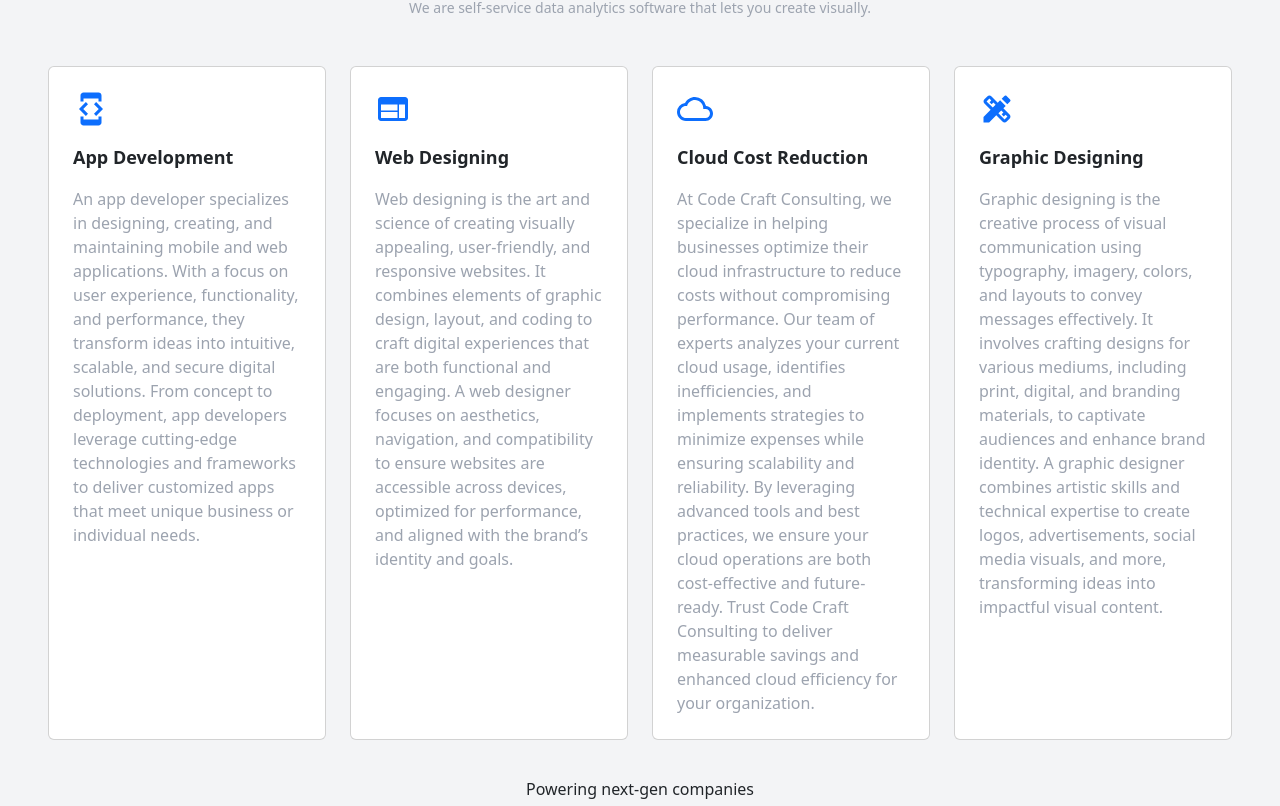
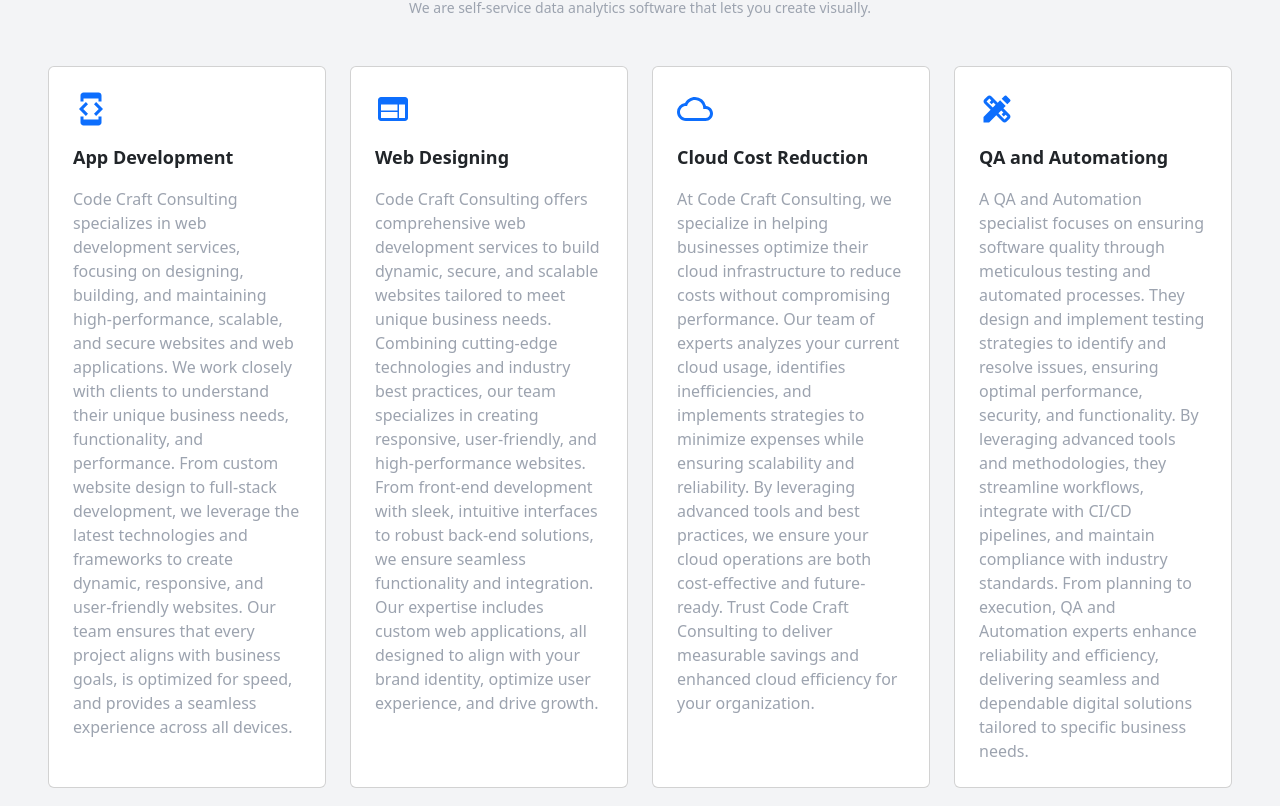
Before and after one commit to Profile-Hub/codeCraftPortfolio, a React (Vite) app: page / in a window 1280 px wide. Shown: the part 1254-2060 px from the top of the page. Built offline with nearby package versions, Linux system fonts and the light colour scheme.

Commit message:
update about page

```diff
--- a/package.json
+++ b/package.json
@@ -10,10 +10,15 @@
     "preview": "vite preview"
   },
   "dependencies": {
+    "@emotion/react": "^11.14.0",
+    "@emotion/styled": "^11.14.0",
     "@headlessui/react": "^2.2.0",
+    "@mui/icons-material": "^6.4.1",
+    "@mui/material": "^6.4.1",
     "aos": "^2.3.4",
     "bootstrap": "^5.3.3",
     "emailjs-com": "^3.2.0",
+    "mui": "^0.0.1",
     "react": "^18.2.0",
     "react-countup": "^6.5.3",
     "react-dom": "^18.2.0",
--- a/src/components/Hero/Hero.jsx
+++ b/src/components/Hero/Hero.jsx
@@ -19,16 +19,16 @@
        icon: <MdDeveloperMode className="text-4xl text-primary" />,
        link: "#",
        description:
-         "An app developer specializes in designing, creating, and maintaining mobile and web applications. With a focus on user experience, functionality, and performance, they transform ideas into intuitive, scalable, and secure digital solutions. From concept to deployment, app developers leverage cutting-edge technologies and frameworks to deliver customized apps that meet unique business or individual needs.",
-       aosDelay: "0",
+       "Code Craft Consulting specializes in web development services, focusing on designing, building, and maintaining high-performance, scalable, and secure websites and web applications. We work closely with clients to understand their unique business needs, functionality, and performance. From custom website design to full-stack development, we leverage the latest technologies and frameworks to create dynamic, responsive, and user-friendly websites. Our team ensures that every project aligns with business goals, is optimized for speed, and provides a seamless experience across all devices."
+        ,aosDelay: "0",
      },
      {
        name: "Web Designing",
        icon: <MdWeb className="text-4xl text-primary" />,
        link: "#",
        description:
-         "Web designing is the art and science of creating visually appealing, user-friendly, and responsive websites. It combines elements of graphic design, layout, and coding to craft digital experiences that are both functional and engaging. A web designer focuses on aesthetics, navigation, and compatibility to ensure websites are accessible across devices, optimized for performance, and aligned with the brand’s identity and goals.",
-       aosDelay: "300",
+       "Code Craft Consulting offers comprehensive web development services to build dynamic, secure, and scalable websites tailored to meet unique business needs. Combining cutting-edge technologies and industry best practices, our team specializes in creating responsive, user-friendly, and high-performance websites. From front-end development with sleek, intuitive interfaces to robust back-end solutions, we ensure seamless functionality and integration. Our expertise includes custom web applications, all designed to align with your brand identity, optimize user experience, and drive growth."
+        ,aosDelay: "300",
      },
      {
        name: "Cloud Cost Reduction",
@@ -39,12 +39,12 @@
        aosDelay: "700",
      },
      {
-       name: "Graphic Designing",
+       name: "QA and Automationg",
        icon: <MdDesignServices className="text-4xl text-primary" />,
        link: "#",
        description:
-         "Graphic designing is the creative process of visual communication using typography, imagery, colors, and layouts to convey messages effectively. It involves crafting designs for various mediums, including print, digital, and branding materials, to captivate audiences and enhance brand identity. A graphic designer combines artistic skills and technical expertise to create logos, advertisements, social media visuals, and more, transforming ideas into impactful visual content.",
-       aosDelay: "500",
+       "A QA and Automation specialist focuses on ensuring software quality through meticulous testing and automated processes. They design and implement testing strategies to identify and resolve issues, ensuring optimal performance, security, and functionality. By leveraging advanced tools and methodologies, they streamline workflows, integrate with CI/CD pipelines, and maintain compliance with industry standards. From planning to execution, QA and Automation experts enhance reliability and efficiency, delivering seamless and dependable digital solutions tailored to specific business needs."
+       ,  aosDelay: "500",
      },
 
    ];
--- a/src/components/Navbar/Navbar.jsx
+++ b/src/components/Navbar/Navbar.jsx
@@ -43,7 +43,7 @@
           </li>
           <li className="email">
             <span className="material-symbols-outlined phone gmail">mail</span>
-            <a href="mailto:sanjit@codecraftconsulting.in" className="pointer">sanjit@codecraftconsulting.in</a>
+            <a href="mailto:support@codecraftconsulting.in" className="pointer">support@codecraftconsulting.in</a>
           </li>
           <li className="email">
             <span className="material-symbols-outlined phone call">call</span>
--- a/src/components/Services/Contactus.jsx
+++ b/src/components/Services/Contactus.jsx
@@ -63,7 +63,7 @@
       phone: formData.phoneNumber,
       company: formData.company,
       message: formData.message,
-      to_email: 'shubhamkumargarg63@gmail.com', // Admin email
+      to_email: 'support@codecraftconsulting.in, sanjit@codecraftconsulting.in',
     };
 
     emailjs
@@ -89,6 +89,7 @@
         setIsSubmitting(false);
       });
   };
+
 
   return (
     <div>
@@ -204,7 +205,7 @@
                 </Switch>
                 <Switch.Label className="text-sm text-gray-600">
                   By selecting this, you agree to our{' '}
-                  <Link to="" className="font-semibold text-indigo-600">
+                  <Link to="/Privacy-Policy" className="font-semibold text-indigo-600">
                     privacy policy
                   </Link>
                   .
--- a/src/components/Services/Services.jsx
+++ b/src/components/Services/Services.jsx
@@ -27,16 +27,16 @@
        icon: <MdDeveloperMode className="text-4xl text-primary" />,
        link: "#",
        description:
-      "An app developer specializes in designing, creating, and maintaining mobile and web applications. With a focus on user experience, functionality, and performance, they transform ideas into intuitive, scalable, and secure digital solutions. From concept to deployment, app developers leverage cutting-edge technologies and frameworks to deliver customized apps that meet unique business or individual needs.",
-    aosDelay: "0",
+       "Code Craft Consulting specializes in web development services, focusing on designing, building, and maintaining high-performance, scalable, and secure websites and web applications. We work closely with clients to understand their unique business needs, functionality, and performance. From custom website design to full-stack development, we leverage the latest technologies and frameworks to create dynamic, responsive, and user-friendly websites. Our team ensures that every project aligns with business goals, is optimized for speed, and provides a seamless experience across all devices."
+        ,aosDelay: "0",
      },
      {
        name: "Web Designing",
        icon: <MdWeb className="text-4xl text-primary" />,
        link: "#",
        description:
-      "Web designing is the art and science of creating visually appealing, user-friendly, and responsive websites. It combines elements of graphic design, layout, and coding to craft digital experiences that are both functional and engaging. A web designer focuses on aesthetics, navigation, and compatibility to ensure websites are accessible across devices, optimized for performance, and aligned with the brand’s identity and goals.",
-    aosDelay: "300",
+       "Code Craft Consulting offers comprehensive web development services to build dynamic, secure, and scalable websites tailored to meet unique business needs. Combining cutting-edge technologies and industry best practices, our team specializes in creating responsive, user-friendly, and high-performance websites. From front-end development with sleek, intuitive interfaces to robust back-end solutions, we ensure seamless functionality and integration. Our expertise includes custom web applications, all designed to align with your brand identity, optimize user experience, and drive growth."
+        ,aosDelay: "300",
      },
      {
        name: "Cloud Cost Reduction",
@@ -47,12 +47,12 @@
        aosDelay: "700",
      },
      {
-    name: "Graphic Designing",
+       name: "QA and Automationg",
        icon: <MdDesignServices className="text-4xl text-primary" />,
        link: "#",
        description:
-      "Graphic designing is the creative process of visual communication using typography, imagery, colors, and layouts to convey messages effectively. It involves crafting designs for various mediums, including print, digital, and branding materials, to captivate audiences and enhance brand identity. A graphic designer combines artistic skills and technical expertise to create logos, advertisements, social media visuals, and more, transforming ideas into impactful visual content.",
-    aosDelay: "500",
+       "A QA and Automation specialist focuses on ensuring software quality through meticulous testing and automated processes. They design and implement testing strategies to identify and resolve issues, ensuring optimal performance, security, and functionality. By leveraging advanced tools and methodologies, they streamline workflows, integrate with CI/CD pipelines, and maintain compliance with industry standards. From planning to execution, QA and Automation experts enhance reliability and efficiency, delivering seamless and dependable digital solutions tailored to specific business needs."
+       ,  aosDelay: "500",
      },
 
    ];
--- /dev/null
+++ b/src/components/Testimonial/ScrollToTop .jsx
@@ -0,0 +1,14 @@
+import { useEffect } from "react";
+import { useLocation } from "react-router-dom";
+
+const ScrollToTop = () => {
+  const { pathname } = useLocation();
+
+  useEffect(() => {
+    window.scrollTo(0, 0); // Scroll to the top of the page
+  }, [pathname]);
+
+  return null;
+};
+
+export default ScrollToTop;
```
Also changed, not shown: src/components/About us/AboutUs.jsx (+13 -6 lines), src/components/Footer/Footer.jsx (+8 -1 lines), 1 other file (tests, documents, lock files or other folders). Lines whose indentation alone changed are shown as unchanged.
